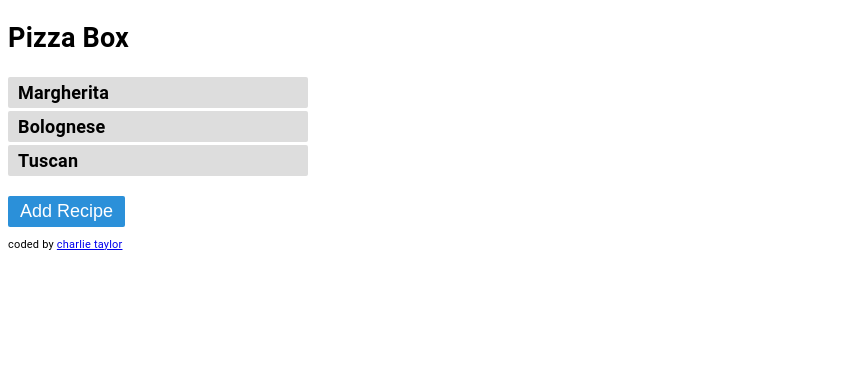
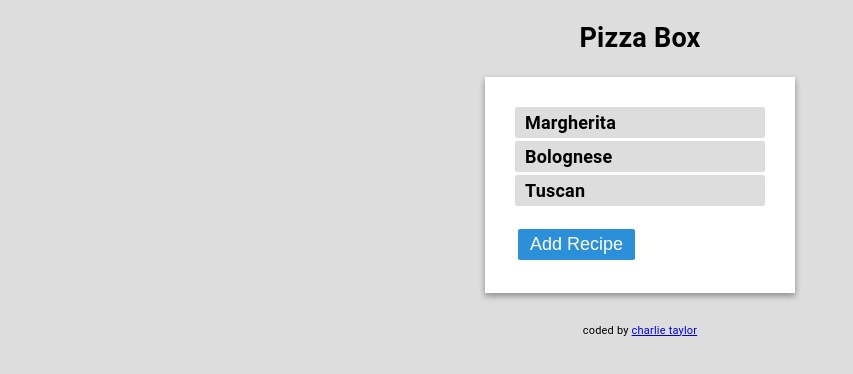
Before and after one commit to chazmcgrill/recipe-box, a React app: page / in a window 1280 px wide. Shown: the whole page, without its empty margins (0-853 px from the left). Built offline with nearby package versions, Linux system fonts and the light colour scheme.

Commit message:
Styling Improvement
Add container styling and delete button styling

```diff
--- a/css/main.sass
+++ b/css/main.sass
@@ -11,6 +11,10 @@ html
   font-size: 18px
   letter-spacing: 0.2px
   height: 100%
+  background: $grey
+
+h2
+  text-align: center
 
 h4
   margin: 0
@@ -22,12 +26,17 @@ button
   border-style: none
   border-radius: 2px
   padding: 5px 12px
+  margin: 3px
 
   &:hover
     background-color: darken($blue,10%)
 
 .container
-  width: 300px
+  max-width: 250px
+  margin: 0 auto
+  background: $white
+  padding: 30px
+  box-shadow: 0 3px 6px rgba(0,0,0,0.16), 0 3px 6px rgba(0,0,0,0.23)
 
 .recipe-box
   margin-bottom: 20px
@@ -43,8 +52,8 @@ button
 
 .footer
   font-size: 11px
-  // text-align: center
-  // padding: 20px
+  text-align: center
+  padding: 20px
 
 // modal styling
 .modal-bg
@@ -78,3 +87,9 @@ input, textarea
 
 input, textarea, label
   padding-left: 5px
+
+.danger
+  background: $red
+
+  &:hover
+    background-color: darken($red,10%)
```
